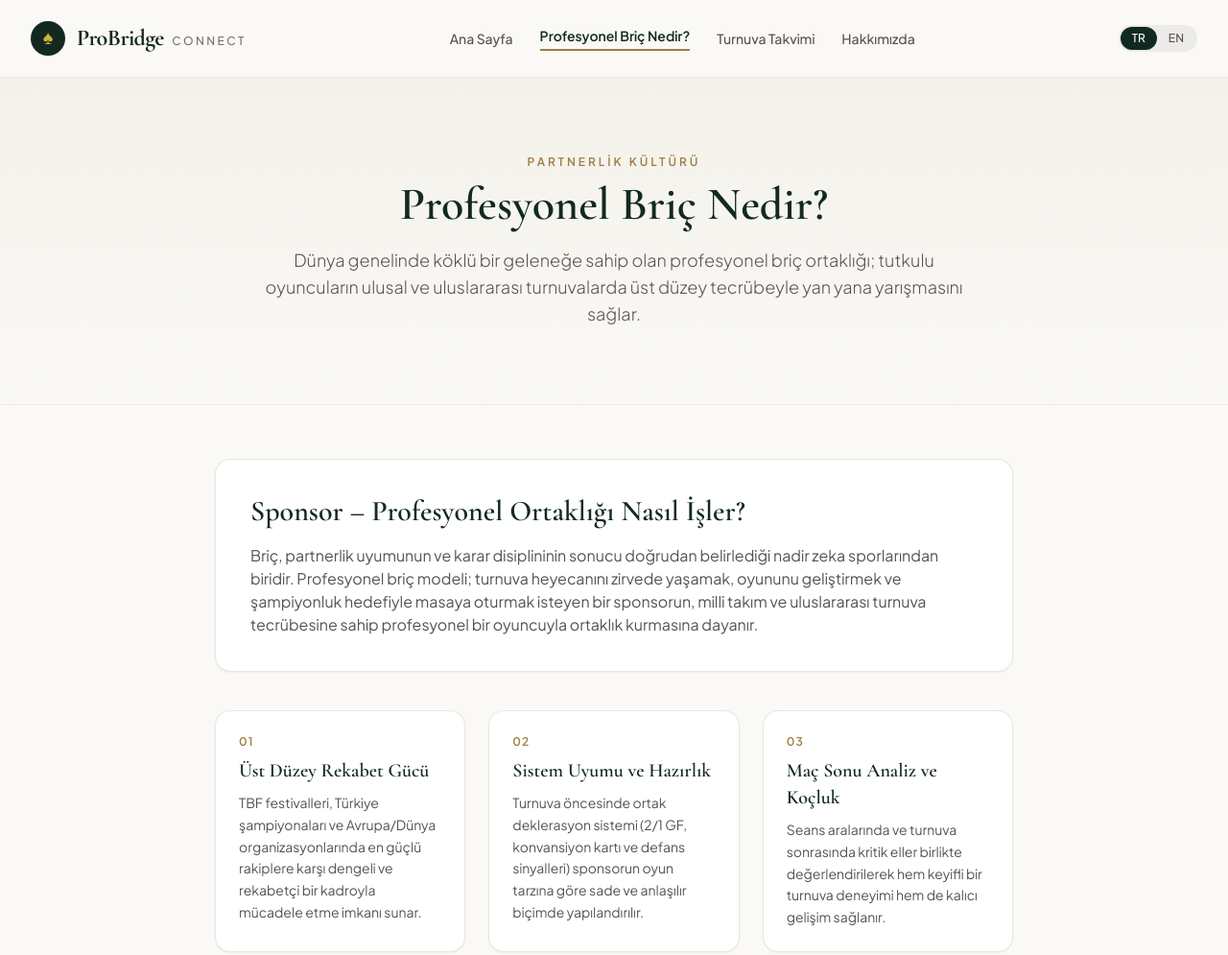
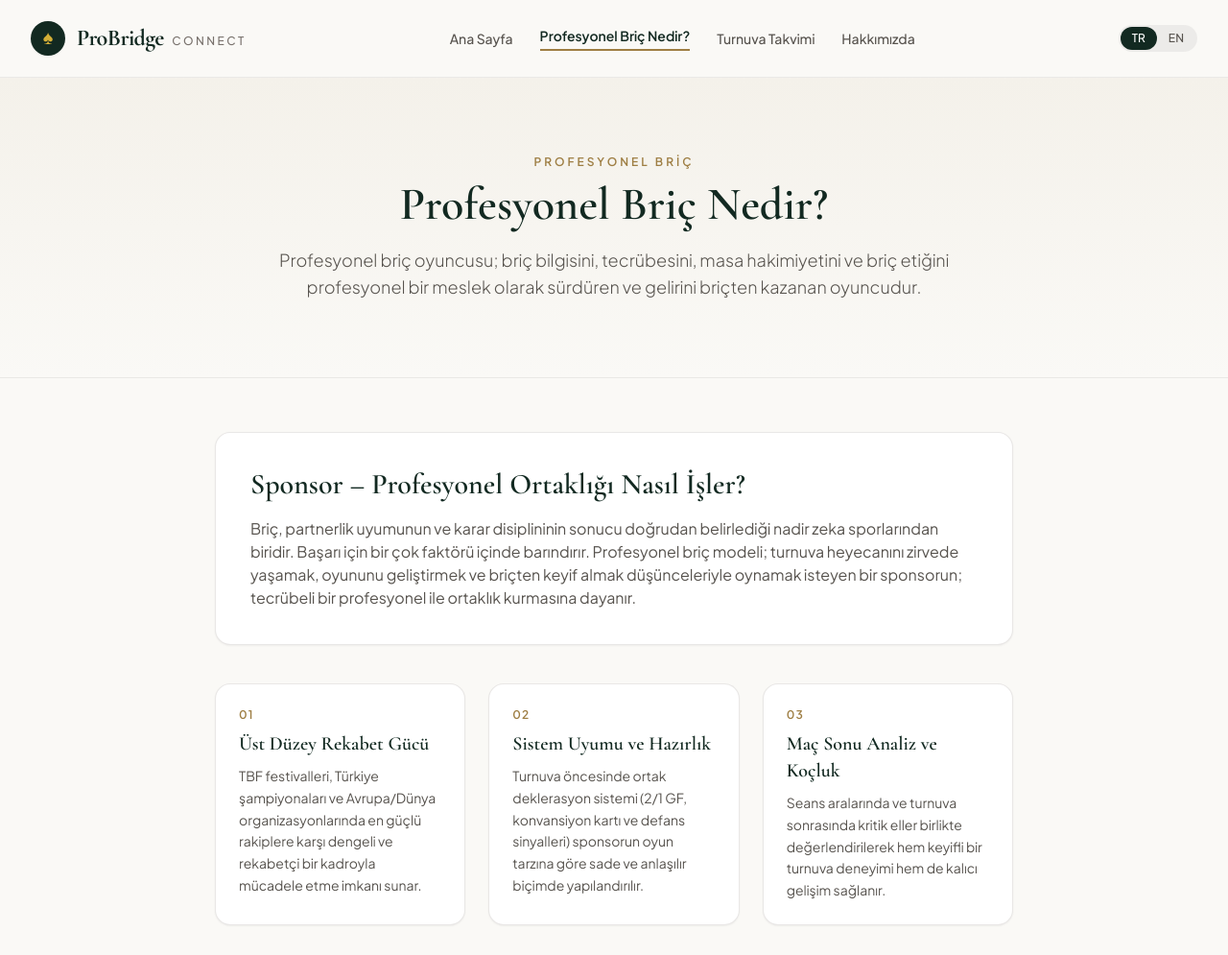
Before and after one commit to omerkizilok/probridgeconnect, a plain HTML site: page profesyonel-bric.html in a window 1280 px wide. Shown: the top 995 px of the page at 96% size. Drawn offline with nearby package versions, Linux system fonts and the light colour scheme.

Commit message:
Update profesyonel-bric.html

```diff
--- a/profesyonel-bric.html
+++ b/profesyonel-bric.html
@@ -50,10 +50,10 @@
 
   <section class="border-b border-stone-200/70 bg-gradient-to-b from-[#F4F1EA] to-[#FAF9F6] py-14 sm:py-20">
     <div class="max-w-3xl mx-auto px-4 text-center">
-      <p class="text-xs uppercase tracking-[0.25em] gold-text font-semibold mb-3" data-i18n="badge">PARTNERLİK KÜLTÜRÜ</p>
+      <p class="text-xs uppercase tracking-[0.25em] gold-text font-semibold mb-3" data-i18n="badge">PROFESYONEL BRİÇ</p>
       <h1 class="font-serif-luxury text-4xl sm:text-5xl font-semibold text-[#122921] leading-tight mb-5" data-i18n="title">Profesyonel Briç Nedir?</h1>
       <p class="text-stone-600 text-base sm:text-lg font-light leading-relaxed" data-i18n="subtitle">
-        Dünya genelinde köklü bir geleneğe sahip olan profesyonel briç ortaklığı; tutkulu oyuncuların ulusal ve uluslararası turnuvalarda üst düzey tecrübeyle yan yana yarışmasını sağlar.
+        Profesyonel briç oyuncusu; briç bilgisini, tecrübesini, masa hakimiyetini ve briç etiğini profesyonel bir meslek olarak sürdüren ve gelirini briçten kazanan oyuncudur.
       </p>
     </div>
   </section>
@@ -62,7 +62,7 @@
     <div class="bg-white rounded-2xl border border-stone-200/90 p-7 sm:p-9 shadow-sm space-y-4">
       <h2 class="font-serif-luxury text-2xl sm:text-3xl font-semibold text-[#122921]" data-i18n="sec1Title">Sponsor – Profesyonel Ortaklığı Nasıl İşler?</h2>
       <p class="text-stone-600 text-sm sm:text-base leading-relaxed" data-i18n="sec1Text">
-        Briç, partnerlik uyumunun ve karar disiplininin sonucu doğrudan belirlediği nadir zeka sporlarından biridir. Profesyonel briç modeli; turnuva heyecanını zirvede yaşamak, oyununu geliştirmek ve şampiyonluk hedefiyle masaya oturmak isteyen bir sponsorun, milli takım ve uluslararası turnuva tecrübesine sahip profesyonel bir oyuncuyla ortaklık kurmasına dayanır.
+        Briç, partnerlik uyumunun ve karar disiplininin sonucu doğrudan belirlediği nadir zeka sporlarından biridir. Başarı için bir çok faktörü içinde barındırır. Profesyonel briç modeli; turnuva heyecanını zirvede yaşamak, oyununu geliştirmek ve briçten keyif almak düşünceleriyle oynamak isteyen bir sponsorun; tecrübeli bir profesyonel ile ortaklık kurmasına dayanır.
       </p>
     </div>
 
@@ -108,11 +108,11 @@
         navProBridge: 'Profesyonel Briç Nedir?',
         navCalendar: 'Turnuva Takvimi',
         navAbout: 'Hakkımızda',
-        badge: 'PARTNERLİK KÜLTÜRÜ',
+        badge: 'PROFESYONEL BRİÇ',
         title: 'Profesyonel Briç Nedir?',
-        subtitle: 'Dünya genelinde köklü bir geleneğe sahip olan profesyonel briç ortaklığı; tutkulu oyuncuların ulusal ve uluslararası turnuvalarda üst düzey tecrübeyle yan yana yarışmasını sağlar.',
+        subtitle: 'Profesyonel briç oyuncusu; briç bilgisini, tecrübesini, masa hakimiyetini ve briç etiğini profesyonel bir meslek olarak sürdüren ve gelirini briçten kazanan oyuncudur.',
         sec1Title: 'Sponsor – Profesyonel Ortaklığı Nasıl İşler?',
-        sec1Text: 'Briç, partnerlik uyumunun ve karar disiplininin sonucu doğrudan belirlediği nadir zeka sporlarından biridir. Profesyonel briç modeli; turnuva heyecanını zirvede yaşamak, oyununu geliştirmek ve şampiyonluk hedefiyle masaya oturmak isteyen bir sponsorun, milli takım ve uluslararası turnuva tecrübesine sahip profesyonel bir oyuncuyla ortaklık kurmasına dayanır.',
+        sec1Text: 'Briç, partnerlik uyumunun ve karar disiplininin sonucu doğrudan belirlediği nadir zeka sporlarından biridir. Başarı için bir çok faktörü içinde barındırır. Profesyonel briç modeli; turnuva heyecanını zirvede yaşamak, oyununu geliştirmek ve briçten keyif almak düşünceleriyle oynamak isteyen bir sponsorun; tecrübeli bir profesyonel ile ortaklık kurmasına dayanır.',
         card1Title: 'Üst Düzey Rekabet Gücü',
         card1Text: 'TBF festivalleri, Türkiye şampiyonaları ve Avrupa/Dünya organizasyonlarında en güçlü rakiplere karşı dengeli ve rekabetçi bir kadroyla mücadele etme imkanı sunar.',
         card2Title: 'Sistem Uyumu ve Hazırlık',
@@ -127,11 +127,11 @@
         navProBridge: 'What is Pro Bridge?',
         navCalendar: 'Tournament Calendar',
         navAbout: 'About Us',
-        badge: 'PARTNERSHIP CULTURE',
+        badge: 'PROFESSIONAL BRIDGE',
         title: 'What is Professional Bridge?',
-        subtitle: 'A long-standing tradition in world bridge, professional partnerships allow passionate players to compete side by side with seasoned experts in national and international tournaments.',
+        subtitle: 'A professional bridge player is someone who practices their bridge knowledge, experience, table presence, and bridge ethics as a profession and earns their living from the game.',
         sec1Title: 'How Does a Sponsor – Professional Partnership Work?',
-        sec1Text: 'Bridge is a unique mind sport where partnership harmony and decision discipline directly shape the outcome. The professional model pairs a sponsor—looking to compete at a high level and enjoy the thrill of major events—with an experienced tournament professional or national team player.',
+        sec1Text: 'Bridge is a rare mind sport where partnership harmony and decision discipline directly shape the outcome, encompassing many factors for success. The professional model pairs a sponsor who wants to experience the excitement of tournaments at their peak, improve their game, and enjoy bridge with an experienced professional.',
         card1Title: 'Top-Level Competitiveness',
         card1Text: 'Compete against strong fields in federated festivals, national championships, and European/World events with a balanced and cohesive lineup.',
         card2Title: 'System Alignment & Preparation',
```
